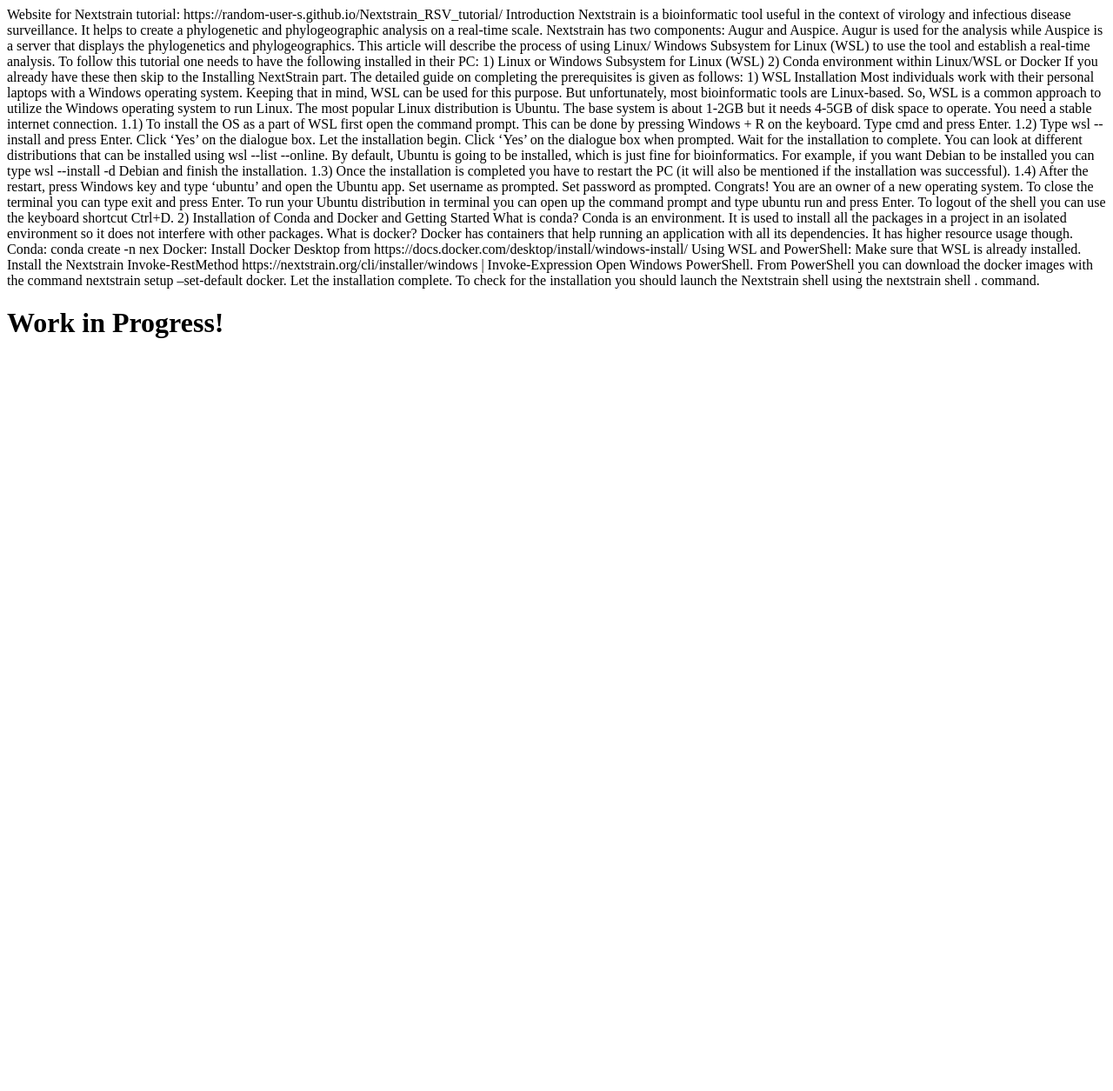
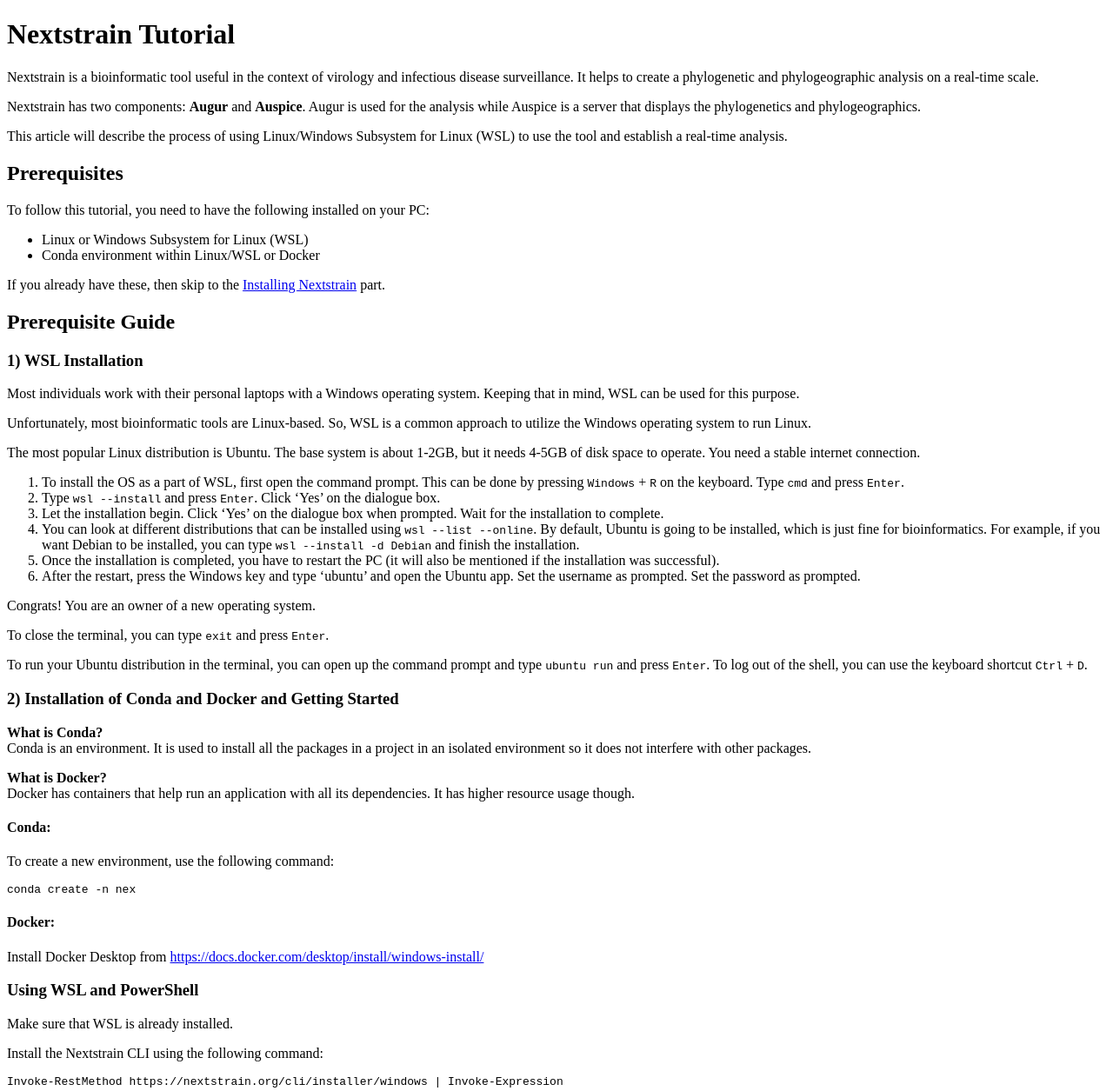
Before and after one commit to Random-User-S/Nextstrain_RSV_tutorial, a plain HTML site: page index.html in a window 1280 px wide. Shown: the top 1255 px of the page at 87% size. Before the commit the page ends 800 px from the top, so only its background shows below. Drawn offline with Linux system fonts and the light colour scheme.

Commit message:
Update index.html

```diff
--- a/index.html
+++ b/index.html
@@ -1,53 +1,82 @@
-<html>
-Website for Nextstrain tutorial:
-https://random-user-s.github.io/Nextstrain_RSV_tutorial/
+<!DOCTYPE html>
+<html lang="en">
+<head>
+    <meta charset="UTF-8">
+    <meta name="viewport" content="width=device-width, initial-scale=1.0">
+    <title>Nextstrain Tutorial</title>
+</head>
+<body>
+    <h1>Nextstrain Tutorial</h1>
 
-Introduction
-Nextstrain is a bioinformatic tool useful in the context of virology and infectious disease surveillance. It helps to create a phylogenetic and phylogeographic analysis on a real-time scale.
-Nextstrain has two components: Augur and Auspice. Augur is used for the analysis while Auspice is a server that displays the phylogenetics and phylogeographics.
-This article will describe the process of using Linux/ Windows Subsystem for Linux (WSL) to use the tool and establish a real-time analysis.
+    <p>Nextstrain is a bioinformatic tool useful in the context of virology and infectious disease surveillance. It helps to create a phylogenetic and phylogeographic analysis on a real-time scale.</p>
 
-To follow this tutorial one needs to have the following installed in their PC:
-1) Linux or Windows Subsystem for Linux (WSL)
-2) Conda environment within Linux/WSL or Docker
+    <p>Nextstrain has two components: <strong>Augur</strong> and <strong>Auspice</strong>. Augur is used for the analysis while Auspice is a server that displays the phylogenetics and phylogeographics.</p>
 
-If you already have these then skip to the Installing NextStrain part.
-The detailed guide on completing the prerequisites is given as follows:
-1) WSL Installation
-Most individuals work with their personal laptops with a Windows operating system. Keeping that in mind, WSL can be used for this purpose.
-But unfortunately, most bioinformatic tools are Linux-based. So, WSL is a common approach to utilize the Windows operating system to run Linux.
-The most popular Linux distribution is Ubuntu. The base system is about 1-2GB but it needs 4-5GB of disk space to operate. You need a stable internet connection.
-1.1) To install the OS as a part of WSL first open the command prompt. This can be done by pressing Windows + R on the keyboard. Type cmd and press Enter.
-1.2) Type wsl --install and press Enter. Click ‘Yes’ on the dialogue box.
-Let the installation begin. Click ‘Yes’ on the dialogue box when prompted. Wait for the installation to complete.
-You can look at different distributions that can be installed using wsl --list --online. By default, Ubuntu is going to be installed, which is just fine for bioinformatics. For example, if you want Debian to be installed you can type wsl --install -d Debian and finish the installation.
-1.3) Once the installation is completed you have to restart the PC (it will also be mentioned if the installation was successful).
-1.4) After the restart, press Windows key and type ‘ubuntu’ and open the Ubuntu app. Set username as prompted. Set password as prompted.
-Congrats! You are an owner of a new operating system.
+    <p>This article will describe the process of using Linux/Windows Subsystem for Linux (WSL) to use the tool and establish a real-time analysis.</p>
 
-To close the terminal you can type exit and press Enter.
-To run your Ubuntu distribution in terminal you can open up the command prompt and type ubuntu run and press Enter. To logout of the shell you can use the keyboard shortcut Ctrl+D.
+    <h2>Prerequisites</h2>
 
+    <p>To follow this tutorial, you need to have the following installed on your PC:</p>
+    <ul>
+        <li>Linux or Windows Subsystem for Linux (WSL)</li>
+        <li>Conda environment within Linux/WSL or Docker</li>
+    </ul>
+    <p>If you already have these, then skip to the <a href="#installing-nextstrain">Installing Nextstrain</a> part.</p>
 
-2) Installation of Conda and Docker and Getting Started
-What is conda?
-Conda is an environment. It is used to install all the packages in a project in an isolated environment so it does not interfere with other packages.
-What is docker?
-Docker has containers that help running an application with all its dependencies. It has higher resource usage though.
+    <h2>Prerequisite Guide</h2>
 
-Conda:
-conda create -n nex
+    <h3>1) WSL Installation</h3>
+    <p>Most individuals work with their personal laptops with a Windows operating system. Keeping that in mind, WSL can be used for this purpose.</p>
 
-Docker:
-Install Docker Desktop from https://docs.docker.com/desktop/install/windows-install/
+    <p>Unfortunately, most bioinformatic tools are Linux-based. So, WSL is a common approach to utilize the Windows operating system to run Linux.</p>
 
-Using WSL and PowerShell:
-Make sure that WSL is already installed.
-Install the Nextstrain Invoke-RestMethod https://nextstrain.org/cli/installer/windows | Invoke-Expression
-Open Windows PowerShell. From PowerShell you can download the docker images with the command nextstrain setup –set-default docker. Let the installation complete.
+    <p>The most popular Linux distribution is Ubuntu. The base system is about 1-2GB, but it needs 4-5GB of disk space to operate. You need a stable internet connection.</p>
 
-To check for the installation you should launch the Nextstrain shell using the nextstrain shell . command.
+    <ol>
+        <li>To install the OS as a part of WSL, first open the command prompt. This can be done by pressing <kbd>Windows</kbd> + <kbd>R</kbd> on the keyboard. Type <code>cmd</code> and press <kbd>Enter</kbd>.</li>
+        <li>Type <code>wsl --install</code> and press <kbd>Enter</kbd>. Click ‘Yes’ on the dialogue box.</li>
+        <li>Let the installation begin. Click ‘Yes’ on the dialogue box when prompted. Wait for the installation to complete.</li>
+        <li>You can look at different distributions that can be installed using <code>wsl --list --online</code>. By default, Ubuntu is going to be installed, which is just fine for bioinformatics. For example, if you want Debian to be installed, you can type <code>wsl --install -d Debian</code> and finish the installation.</li>
+        <li>Once the installation is completed, you have to restart the PC (it will also be mentioned if the installation was successful).</li>
+        <li>After the restart, press the Windows key and type ‘ubuntu’ and open the Ubuntu app. Set the username as prompted. Set the password as prompted.</li>
+    </ol>
+    <p>Congrats! You are an owner of a new operating system.</p>
 
+    <p>To close the terminal, you can type <code>exit</code> and press <kbd>Enter</kbd>.</p>
+    <p>To run your Ubuntu distribution in the terminal, you can open up the command prompt and type <code>ubuntu run</code> and press <kbd>Enter</kbd>. To log out of the shell, you can use the keyboard shortcut <kbd>Ctrl</kbd> + <kbd>D</kbd>.</p>
 
-<h1>Work in Progress!</h1>
+    <h3>2) Installation of Conda and Docker and Getting Started</h3>
+
+    <p><strong>What is Conda?</strong><br>
+    Conda is an environment. It is used to install all the packages in a project in an isolated environment so it does not interfere with other packages.</p>
+
+    <p><strong>What is Docker?</strong><br>
+    Docker has containers that help run an application with all its dependencies. It has higher resource usage though.</p>
+
+    <h4>Conda:</h4>
+    <p>To create a new environment, use the following command:</p>
+    <pre><code>conda create -n nex</code></pre>
+
+    <h4>Docker:</h4>
+    <p>Install Docker Desktop from <a href="https://docs.docker.com/desktop/install/windows-install/">https://docs.docker.com/desktop/install/windows-install/</a></p>
+
+    <h3>Using WSL and PowerShell</h3>
+
+    <p>Make sure that WSL is already installed.</p>
+
+    <p>Install the Nextstrain CLI using the following command:</p>
+    <pre><code>Invoke-RestMethod https://nextstrain.org/cli/installer/windows | Invoke-Expression</code></pre>
+
+    <p>Open Windows PowerShell. From PowerShell, you can download the Docker images with the command:</p>
+    <pre><code>nextstrain setup –set-default docker</code></pre>
+
+    <p>Let the installation complete.</p>
+
+    <p>To check the installation, you should launch the Nextstrain shell using the following command:</p>
+    <pre><code>nextstrain shell</code></pre>
+
+    <h2 id="installing-nextstrain">Installing NextStrain</h2>
+    <!-- You can continue the tutorial from here -->
+
+</body>
 </html>
```
